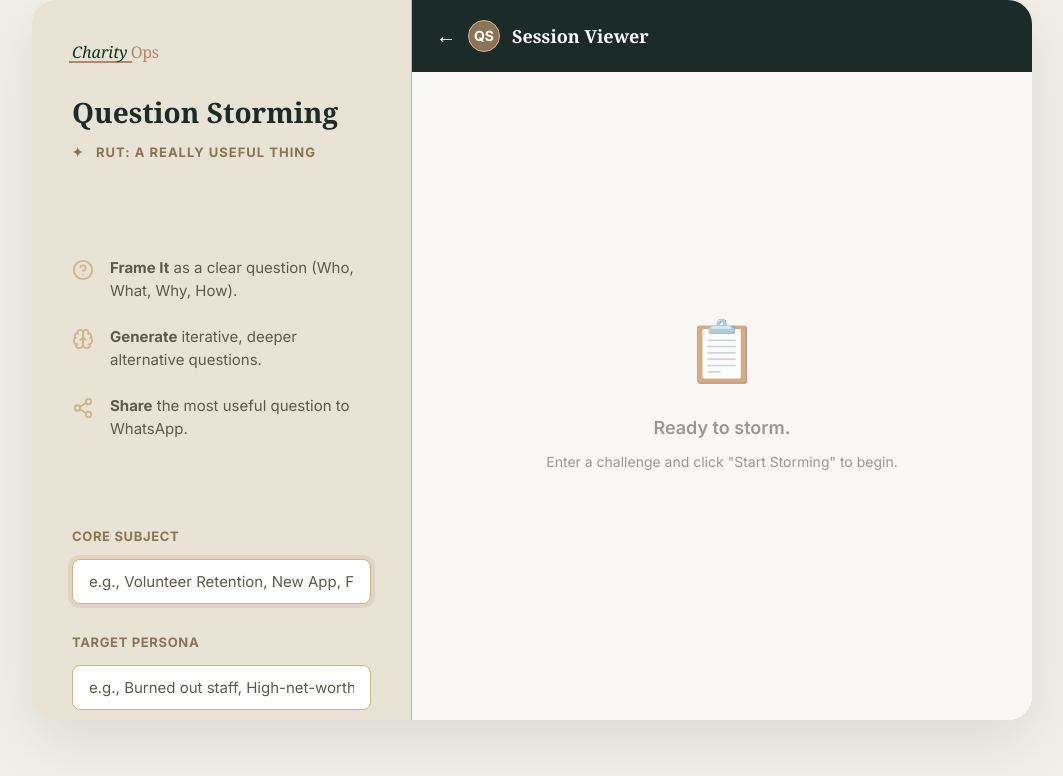
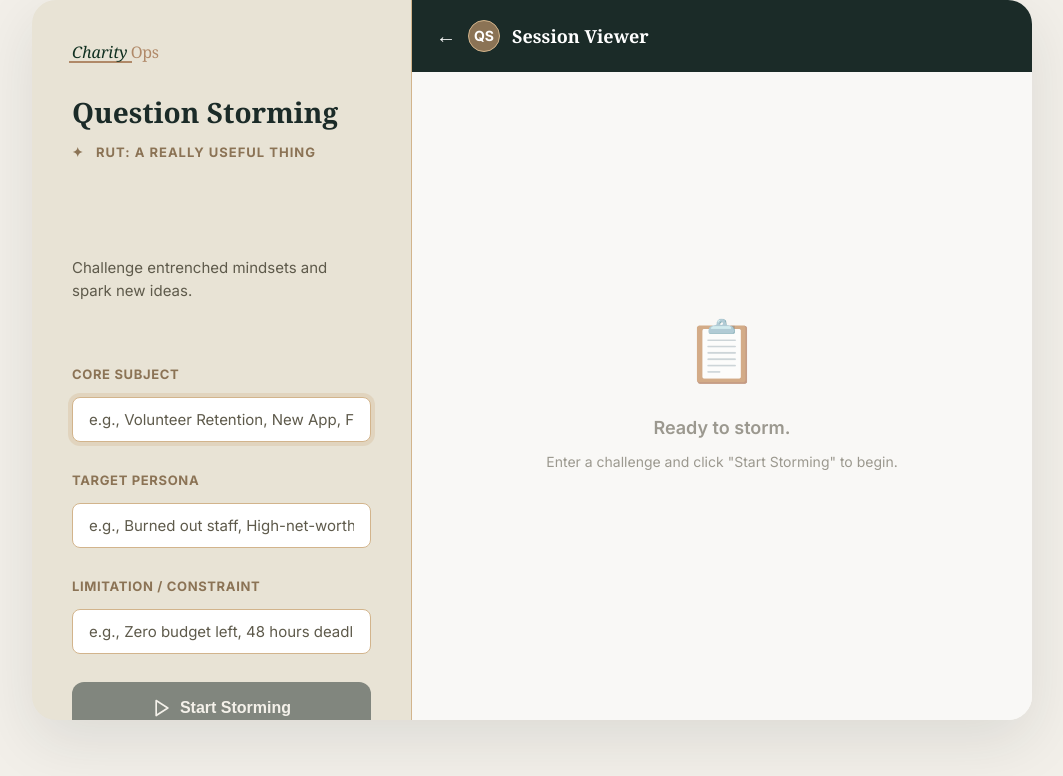
Before and after one commit to uantchern/question-storming, a React (Vite) app: page / in a window 1280 px wide. Shown: the top 776 px of the page, without its empty margins (108-1171 px from the left). Built offline with nearby package versions, Linux system fonts and the light colour scheme.

Commit message:
Replace instructions with a simple sentence

```diff
--- a/src/components/SessionSetup.jsx
+++ b/src/components/SessionSetup.jsx
@@ -54,26 +54,9 @@ function SessionSetup({ onStart, initialScenario, isStarted }) {
 
     return (
         <div className="setup-container fade-in" style={{ display: 'flex', flexDirection: 'column', height: '100%' }}>
-            <ul className="instructions-list" style={{ listStyle: 'none', padding: 0, margin: '0 0 30px 0' }}>
-                <li style={{ marginBottom: '24px', display: 'flex', alignItems: 'flex-start', gap: '16px', fontSize: '15px', color: '#5E5A4B', lineHeight: '1.5' }}>
-                    <div style={{ color: '#D2B48C', marginTop: '2px', width: '24px', textAlign: 'center' }}>
-                        <HelpCircle size={22} />
-                    </div>
-                    <div><strong>Frame It</strong> as a clear question (Who, What, Why, How).</div>
-                </li>
-                <li style={{ marginBottom: '24px', display: 'flex', alignItems: 'flex-start', gap: '16px', fontSize: '15px', color: '#5E5A4B', lineHeight: '1.5' }}>
-                    <div style={{ color: '#D2B48C', marginTop: '2px', width: '24px', textAlign: 'center' }}>
-                        <Brain size={22} />
-                    </div>
-                    <div><strong>Generate</strong> iterative, deeper alternative questions.</div>
-                </li>
-                <li style={{ marginBottom: '24px', display: 'flex', alignItems: 'flex-start', gap: '16px', fontSize: '15px', color: '#5E5A4B', lineHeight: '1.5' }}>
-                    <div style={{ color: '#D2B48C', marginTop: '2px', width: '24px', textAlign: 'center' }}>
-                        <Share2 size={22} />
-                    </div>
-                    <div><strong>Share</strong> the most useful question to WhatsApp.</div>
-                </li>
-            </ul>
+            <p style={{ fontSize: '15px', color: '#5E5A4B', lineHeight: '1.5', margin: '0 0 30px 0' }}>
+                Challenge entrenched mindsets and spark new ideas.
+            </p>
 
             {!isStarted && (
                 <form onSubmit={handleSubmit} className="input-group setup-form">
```
